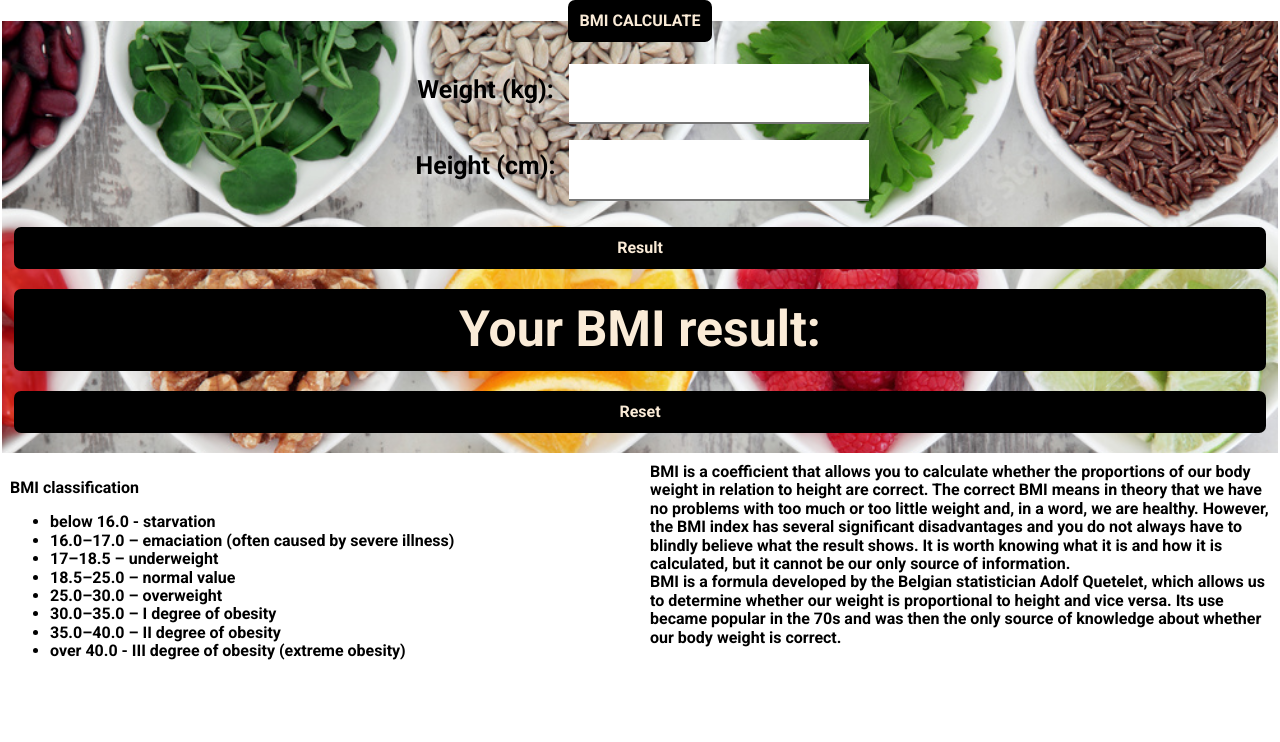
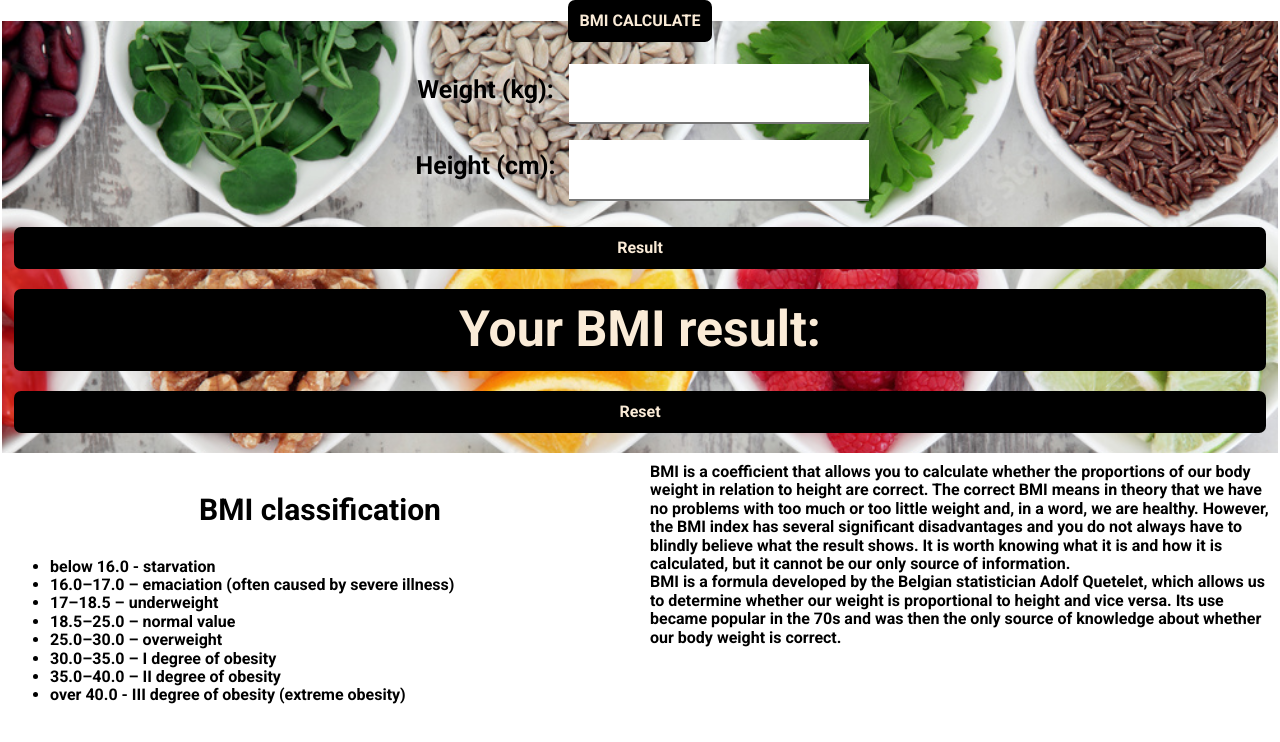
Before and after one commit to DorotaZielinska12/BMI, a plain HTML site: page index.html in a window 1280 px wide. Drawn offline with nearby package versions, Linux system fonts and the light colour scheme.

Commit message:
style description title added

```diff
--- a/css/form.css
+++ b/css/form.css
@@ -82,3 +82,8 @@
     margin: 10px;
     flex: 1 0 0;
 }
+
+.form__description--title {
+    text-align: center;
+    font-size: 30px;
+}
--- a/index.html
+++ b/index.html
@@ -54,7 +54,7 @@
             </fieldset>
             <nav class="flex">
                 <section class="form__description--1">
-                    <p>BMI classification</p>
+                    <p class="form__description--title">BMI classification</p>
                     <ul>
                         <li>below 16.0 - starvation</li>
                         <li>16.0–17.0 – emaciation (often caused by severe illness)</li>
```
